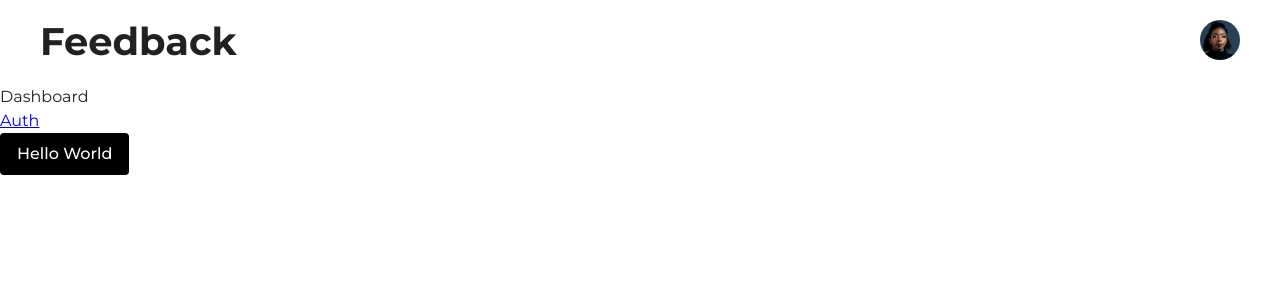
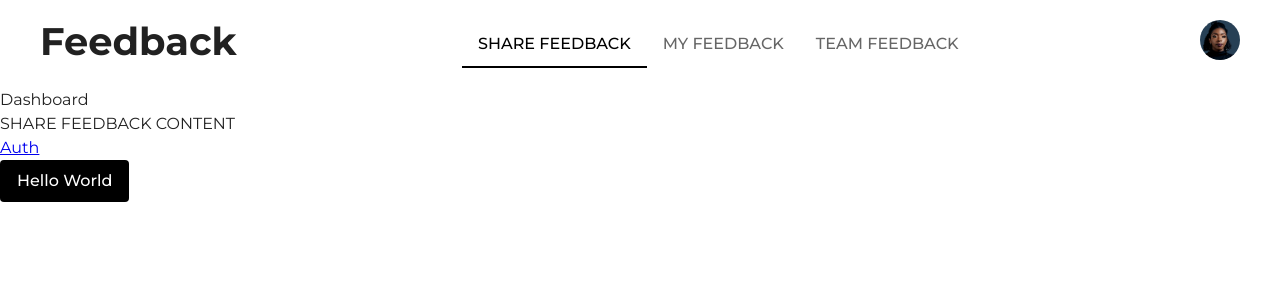
Before and after one commit to gertie-sheshe/your-feedback, a React (Create React App) app: page /dashboard in a window 1280 px wide. Shown: the top 300 px of the page. Built offline with nearby package versions, Linux system fonts and the light colour scheme.

Commit message:
(feat) mvp tabs

```diff
--- a/src/components/App/App.js
+++ b/src/components/App/App.js
@@ -1,15 +1,17 @@
+import React, { useState } from "react";
 import { Routes, Route } from "react-router-dom";
 import Header from "../../layout/Header";
 import Dashboard from "../../views/Dashboard";
 import Auth from "../../views/Auth";
 
 function App() {
+  const [value, setValue] = useState(0);
   return (
     <div className="App">
-      <Header />
+      <Header setValue={setValue} tabValue={value} />
       <Routes>
         <Route path="/" element={<Auth />} />
-        <Route path="/dashboard" element={<Dashboard />} />
+        <Route path="/dashboard" element={<Dashboard tabValue={value} />} />
       </Routes>
     </div>
   );
--- a/src/layout/Header/DesktopHeader.js
+++ b/src/layout/Header/DesktopHeader.js
@@ -1,9 +1,12 @@
 import React from "react";
 import { HeaderContainer } from "./HeaderStyles";
 import UserAvatar from "../../components/ui/UserAvatar";
-import { Grid, Typography } from "@mui/material";
+import { Grid, Typography, Tab, Tabs } from "@mui/material";
 
-function DesktopHeader({ sx, avatar }) {
+function DesktopHeader({ sx, avatar, setTabValue, tabValue }) {
+  const handleChange = (event, newValue) => {
+    setTabValue(newValue);
+  };
   return (
     <Grid sx={sx}>
       <HeaderContainer>
@@ -15,6 +18,11 @@ function DesktopHeader({ sx, avatar }) {
         >
           Feedback
         </Typography>
+        <Tabs onChange={handleChange} value={tabValue}>
+          <Tab label="Share Feedback" id="share-feedback" />
+          <Tab label="My Feedback" id="my-feedback" />
+          <Tab label="Team Feedback" id="team-feedback" />
+        </Tabs>
         <UserAvatar src={avatar} alt="Gertie" />
       </HeaderContainer>
     </Grid>
--- a/src/layout/Header/Header.js
+++ b/src/layout/Header/Header.js
@@ -4,7 +4,7 @@ import DesktopHeader from "./DesktopHeader";
 import MobileHeader from "./MobileHeader";
 import GertieAvatar from "../../assets/images/avatar.png";
 
-function Header() {
+function Header({ setValue, tabValue }) {
   return (
     <Section>
       <DesktopHeader
@@ -12,6 +12,8 @@ function Header() {
           display: { xs: "none", sm: "none", md: "flex" },
         }}
         avatar={GertieAvatar}
+        setTabValue={setValue}
+        tabValue={tabValue}
       />
       <MobileHeader
         sx={{
--- a/src/views/Dashboard/Dashboard.js
+++ b/src/views/Dashboard/Dashboard.js
@@ -3,10 +3,21 @@ import Button from "@mui/material/Button";
 
 import { Link } from "react-router-dom";
 
-const Dashboard = () => {
+const Dashboard = ({ tabValue }) => {
   return (
     <>
       <div>Dashboard</div>
+      <div id="share-feedback" role="tabpanel" hidden={tabValue !== 0}>
+        SHARE FEEDBACK CONTENT
+      </div>
+      <div id="my-feedback" role="tabpanel" hidden={tabValue !== 1}>
+        MY FEEDBACK CONTENT
+      </div>
+
+      <div id="team-feedback" role="tabpanel" hidden={tabValue !== 2}>
+        TEAM FEEDBACK CONTENT
+      </div>
+
       <nav>
         <Link to="/">Auth</Link>
       </nav>
```
